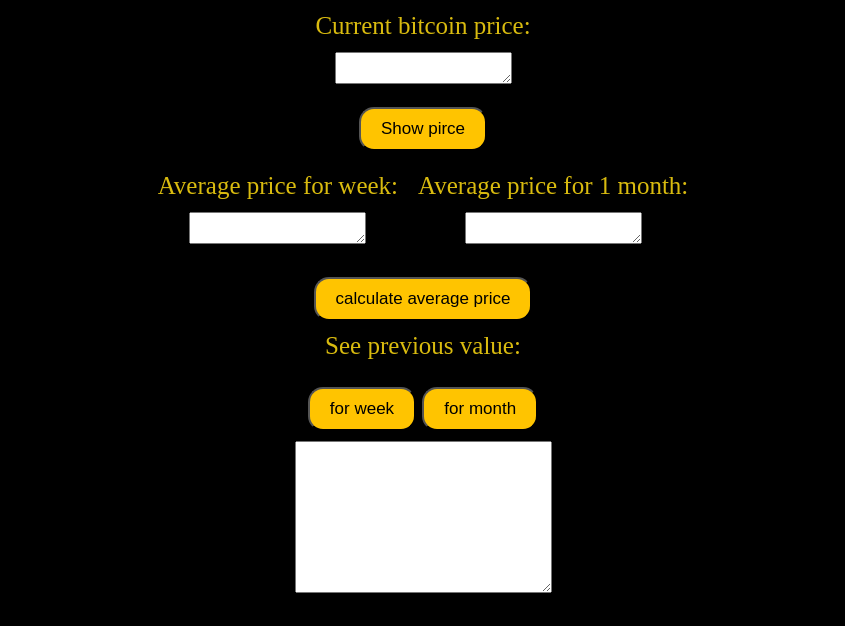
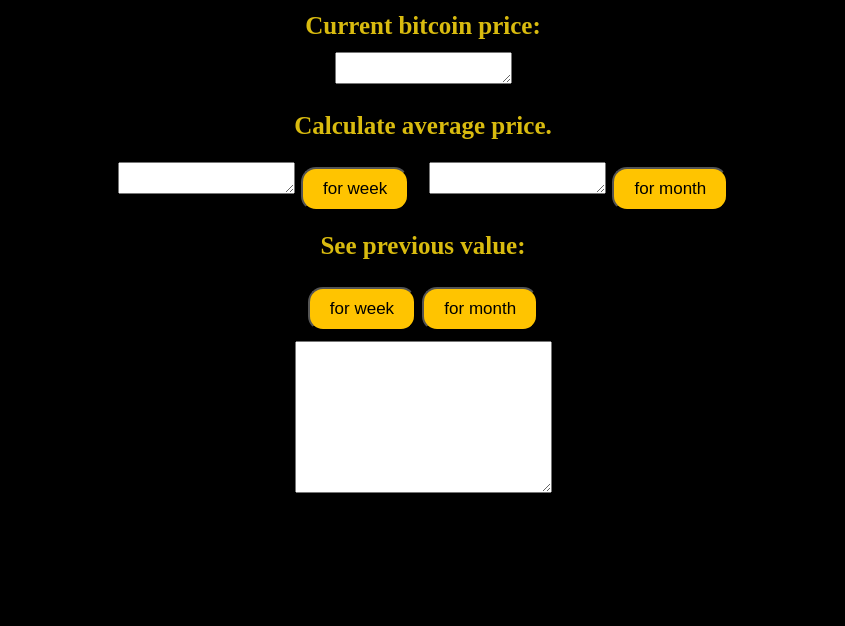
Before and after one commit to GeorgiSevdalov/BitcoinPrice-Fluctoation, a website: page public/index.html in a window 1280 px wide. Shown: the part 174-800 px from the top of the page, without its empty margins (217-1062 px from the left). Drawn offline with Linux system fonts and the light colour scheme.

Commit message:
imported file from wrong directory

```diff
--- a/public/index.html
+++ b/public/index.html
@@ -13,40 +13,40 @@
     <header>
         <div>
             <h1>Bitcoin price fluctoation</h1>
-            <h2>Good information leads to good decision making.</h2>
+            <h2>Good information leads to good decision.</h2>
         </div>
     </header>
     <section>
         <div>
             <ul>
                 <li>
-                    <p>Current bitcoin price:</p>
+                    <h4>Current bitcoin price:</h4>
                 </li>
                 <li><textarea name="moment-pirce" id="moment-pirce" cols="" rows=""></textarea></li>
-                <li><button class="btn">Show pirce</button></li>
             </ul>
         </div>
         <div>
+            <h4>Calculate average price.</h4>
             <ul class="averageUl">
                 <li>
-                    <p>Average price for week:</p>
                     <textarea name="week-pirce" id="week-pirce" cols="" rows=""></textarea>
+                    <button class="btn">for week</button>
                 </li>
                 <li>
-                    <p>Average price for 1 month:</p>
                     <textarea name="month-pirce" id="month-pirce" cols="" rows=""></textarea>
+                    <button class="btn">for month</button>
                 </li>
             </ul>
-            <button class="btn">calculate average price</button>
         </div>
     </section>
     <section>
         <div class="previous">
             <ul>
                 <li>
-                    <p>See previous value:</p>
+                    <h4>See previous value:</h4>
                 </li>
-                <li class="previousBtn"><button class="btn">for week</button>
+                <li class="previousBtn">
+                    <button class="btn">for week</button>
                     <button class="btn">for month</button>
                 </li>
             </ul>
--- a/src/24hCycle.ts
+++ b/src/24hCycle.ts
@@ -4,7 +4,7 @@
 
 import { getDailyData } from "./getDailyData";
 
-import { getWeekMonData } from "./getObj";
+import { getWeekMonData } from "./getWeekMonData";
 
 export interface Data {
     weekData: {
```
